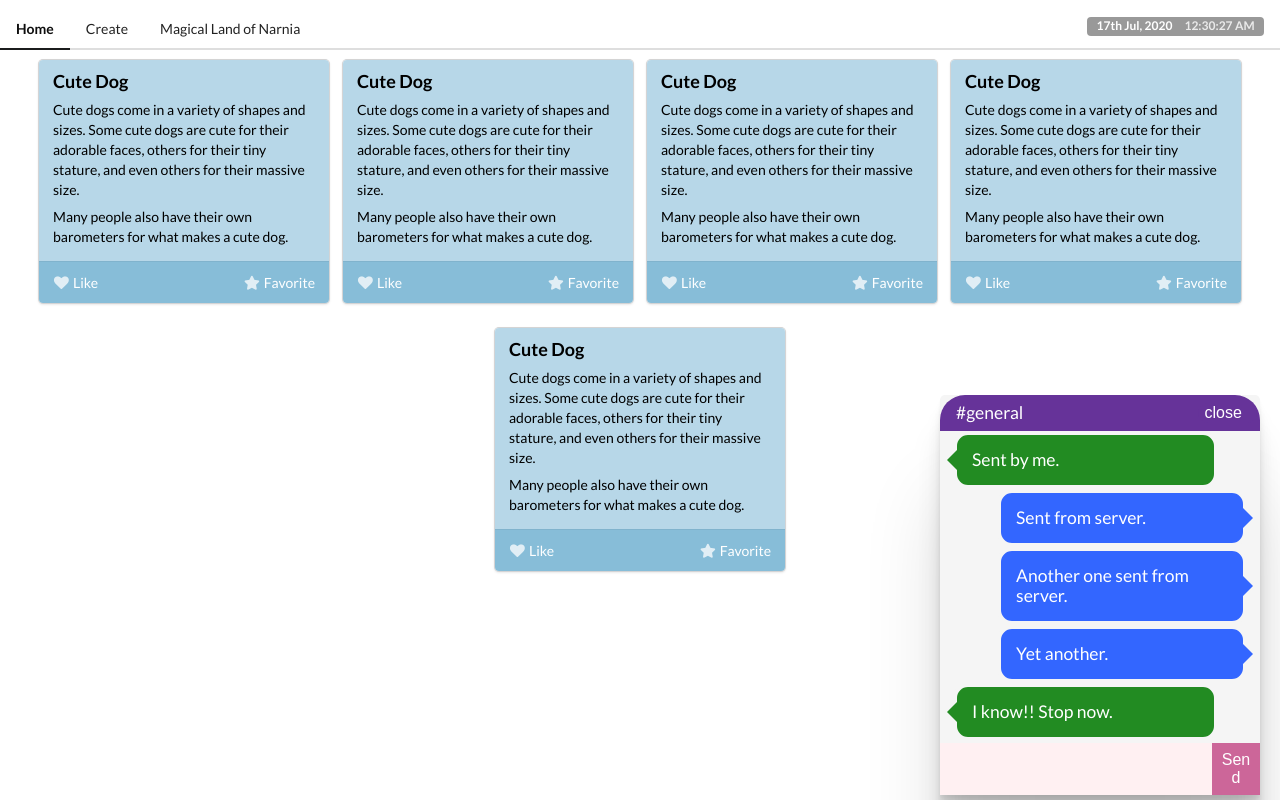
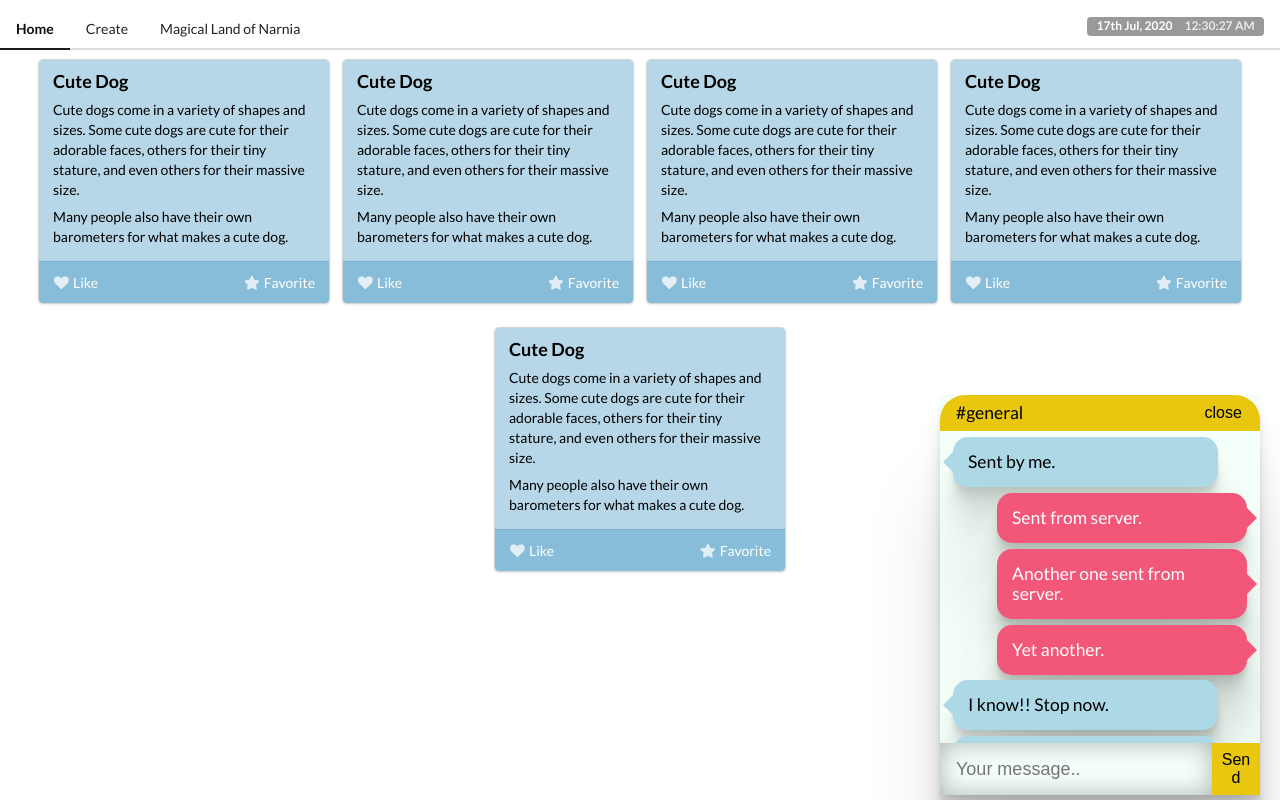
Before and after one commit to ShaminAsfaq/shamin-lives, a React app: page / in a window 1280 px wide. Built offline with nearby package versions, Linux system fonts and the light colour scheme.

Commit message:
Last Message Last-Child has extra margin below.

```diff
--- a/src/chat/Chat.js
+++ b/src/chat/Chat.js
@@ -5,8 +5,83 @@ import ScrollToBottom from 'react-scroll-to-bottom';
 import '../styles/components/Chat.css';
 
 const Chat = () => {
+
+    let availableMessages = [
+        {
+            user: 'client',
+            message: 'Sent by me.'
+        },
+        {
+            user: 'server',
+            message: 'Sent from server.'
+        },
+        {
+            user: 'server',
+            message: 'Another one sent from server.'
+        },
+        {
+            user: 'server',
+            message: 'Yet another.'
+        },
+        {
+            user: 'client',
+            message: 'I know!! Stop now.'
+        },
+        {
+            user: 'client',
+            message: 'Or I will block you.'
+        },
+        {
+            user: 'server',
+            message: 'Okay, I will stop, but only if you say you love me.'
+        },
+        {
+            user: 'client',
+            message: 'Ugh.. alright.'
+        },
+        {
+            user: 'client',
+            message: 'I hate you.'
+        },
+    ];
+
+
+    let isBlocked = false;
+    let [visible, updateVisible] = useState(true);
+    let [hiddenElement, updateHiddenElement] = useState([]);
+    let [messageList, updateMessageList] = useState(availableMessages);
+    let counter = 0;
+
+    const onEnter = (event) => {
+        if(event.which === 13){
+            event.target.dispatchEvent(new Event("submit", {cancelable: true}));
+            event.preventDefault(); // Prevents the addition of a new line in the text field (not needed in a lot of cases)
+        }
+    }
+
+
+    useEffect(() => {
+        let foundDiv = document.getElementsByClassName('chat-window')
+
+        if(foundDiv[0]) {
+            let foundVisibility = document.getElementsByClassName('chat-window')[0].style.visibility;
+            updateVisible(foundVisibility==='hidden'?false:true);
+            updateHiddenElement(foundDiv[0]);
+        }
+
+        document.getElementsByClassName("chat-input-text-area")[0].addEventListener("keypress", onEnter);
+
+    });
+
     let onSendMessage = () => {
-        console.log('Hello !!');
+        let text = document.getElementsByClassName('chat-input-text-area')[0].value;
+
+        let newMessage = {
+            user: 'client',
+            message: text
+        };
+        updateMessageList([...messageList, newMessage]);
+        document.getElementsByClassName('chat-input-text-area')[0].value = '';
     };
 
     let onCloseChatBox = () => {
@@ -21,21 +96,6 @@ const Chat = () => {
         }
     }
 
-    let isBlocked = false;
-
-    let [visible, updateVisible] = useState(true);
-    let [hiddenElement, updateHiddenElement] = useState([]);
-
-    useEffect(() => {
-        let foundDiv = document.getElementsByClassName('chat-window')
-
-        if(foundDiv[0]) {
-            let foundVisibility = document.getElementsByClassName('chat-window')[0].style.visibility;
-            updateVisible(foundVisibility==='hidden'?false:true);
-            updateHiddenElement(foundDiv[0]);
-        }
-    });
-
     return(
         <div>
             {
@@ -49,11 +109,15 @@ const Chat = () => {
                             </button>
                         </div>
                     </div>
-                    <MessageList/>
+                    <MessageList availableMessages={messageList}/>
                     {
                         !isBlocked &&
                         <div className="ui big icon input chat-input">
-                            <textarea className='chat-input-text-area' rows='2'></textarea>
+                            <textarea
+                                className='chat-input-text-area'
+                                placeholder='Your message..'
+                            >
+                            </textarea>
                             <button
                                 className="send-button"
                                 type="submit"
--- a/src/chat/Message.js
+++ b/src/chat/Message.js
@@ -1,20 +1,20 @@
 import React from 'react';
-
+import '../styles/components/Message.css';
 
 const Message = ({user, message}) => {
     return(
-        <div>
+        <div className='single-message-div'>
             {
                 user==='client' &&
                 <div className='single-message-inner-div-client'>
-                    {message}
+                    <div>{message}</div>
                 </div>
             }
 
             {
                 user==='server' &&
                 <div className='single-message-inner-div-server'>
-                    {message}
+                    <div>{message}</div>
                 </div>
             }
         </div>
--- a/src/chat/MessageList.js
+++ b/src/chat/MessageList.js
@@ -1,48 +1,8 @@
 import React from 'react';
 import Message from './Message';
 
-const MessageList = () => {
-
-    let availableMessages = [
-        {
-            user: 'client',
-            message: 'Sent by me.'
-        },
-        {
-            user: 'server',
-            message: 'Sent from server.'
-        },
-        {
-            user: 'server',
-            message: 'Another one sent from server.'
-        },
-        {
-            user: 'server',
-            message: 'Yet another.'
-        },
-        {
-            user: 'client',
-            message: 'I know!! Stop now.'
-        },
-        {
-            user: 'client',
-            message: 'Or I will block you.'
-        },
-        {
-            user: 'server',
-            message: 'Okay, I will stop, but only if you say you love me.'
-        },
-        {
-            user: 'client',
-            message: 'Ugh.. alright.'
-        },
-        {
-            user: 'client',
-            message: 'I hate you.'
-        },
-    ];
-
-
+const MessageList = (props) => {
+    let availableMessages = props.availableMessages;
     return (
         <div className='message-list-div'>
             {
--- a/src/styles/components/Chat.css
+++ b/src/styles/components/Chat.css
@@ -6,7 +6,8 @@
     right: 20px;
     /* left: 20px; */
 	bottom: 5px;
-    background: rgb(245, 245, 245);
+    /* background: rgb(245, 245, 245); */
+    background: #f5fffa;
     border-radius: 5px 5px 0px 0px;
     z-index:100;
     /* border-style: solid; */
@@ -45,12 +46,18 @@
 .chat-input-text-area {
     border-radius: 0 !important;
     border: none !important;
-    background: #fff0f2 !important;
+    background: #f5fffa !important;
 
     width: 100%;
     resize: none;
     outline: none;
-    padding: 10px;
+    padding: 5% 0px 0px 5%;
+
+
+
+    -webkit-box-shadow: inset 0px 0px 30px 0px rgba(0,0,0,0.3);
+    -moz-box-shadow: inset 0px 0px 30px 0px rgba(0,0,0,0.3);
+    box-shadow: inset 0px 0px 25px 0px rgba(0,0,0,0.3);
 }
 
 .chat-input-text-field {
@@ -60,9 +67,9 @@
 }
 
 .send-button {
-    background-color: #CC6699;
+    background-color: #e8c70e;
     border: none;
-    color: white;
+    color: black;
     font-size: 16px;
     cursor: pointer;
     width: 15%;
@@ -72,10 +79,10 @@
 
 .close-button {
     float: right;
-    background-color: rebeccapurple;
+    background-color: #e8c70e;
     border: none;
     border-radius: 50px;
-    color: white;
+    color: black;
     font-size: 16px;
     cursor: pointer;
     padding-right: 5%;
@@ -83,7 +90,7 @@
 }
 
 .send-button:hover {
-    background-color: #CC3399;
+    background-color: #e6de00;
 
 }
 
@@ -91,91 +98,23 @@
     outline:0;
 }
 
-
-/* Message from client, LEFT ARROW */
-
-.single-message-inner-div-client {
-    margin-right: 10%;
-	position: relative;
-	background: #228B22;
-    border: 4px solid rgb(245, 245, 245);
-    padding: 12px;
-    color: white;
+.chat-box-head {
+    background-color: #e8c70e;
+    padding: 2.5% 1% 2.5% 5%;
+    /* padding: 2.5%; */
+    /* text-align: center; */
+    /* font-weight: bold; */
+    color: black;
     font-size: 1.25rem;
-    padding: 15px;
-
-    /* Making the borders round */
-    border-radius: 15px;
+    border-radius: 25px 25px 0px 0px;
 }
 
-.single-message-inner-div-client:after, .single-message-inner-div-client:before {
-	right: 100%;
-	top: 50%;
-	border: solid transparent;
-	content: " ";
-	position: absolute;
-	pointer-events: none;
-}
-
-.single-message-inner-div-client:after {
-	border-color: rgba(136, 183, 213, 0);
-	border-right-color: #228B22;
-	border-width: 10px;
-	margin-top: -10px;
-}
-
-.single-message-inner-div-client:before {
-	border-color: rgba(194, 225, 245, 0);
-	border-right-color: rgb(245, 245, 245);
-	border-width: 16px;
-	margin-top: -16px;
-}
-
-
-/* Message from server, RIGHT ARROW */
-
-.single-message-inner-div-server {
-    margin-left: 15%;
-	position: relative;
-	background: #3366FF;
-    border: 4px solid rgb(245, 245, 245);
-    padding: 12px;
-    color: white;
-    font-size: 1.25rem;
-    padding: 15px;
-
-    /* Making the borders round */
-    border-radius: 15px;
-}
-
-.single-message-inner-div-server:after, .single-message-inner-div-server:before {
-	left: 100%;
-	top: 50%;
-	border: solid transparent;
-	content: " ";
-	position: absolute;
-	pointer-events: none;
-}
-
-.single-message-inner-div-server:after {
-	border-color: rgba(136, 183, 213, 0);
-	border-left-color: #3366FF;
-	border-width: 10px;
-	margin-top: -10px;
-}
-
-.single-message-inner-div-server:before {
-	border-color: rgba(194, 225, 245, 0);
-	border-left-color: rgb(245, 245, 245);
-	border-width: 16px;
-	margin-top: -16px;
-}
 
 .message-list-div {
     top: 5%;
     right: 3%;
     left: 3%;
-    height: 78%;
+    height: 80%;
     /* position: absolute; */
     border-radius: 6px;
 
@@ -203,15 +142,3 @@
     /* word-break: break-word; */
     /* hyphens: auto; */
 }
-
-
-.chat-box-head {
-    background-color: rebeccapurple;
-    padding: 2.5% 1% 2.5% 5%;
-    /* padding: 2.5%; */
-    /* text-align: center; */
-    /* font-weight: bold; */
-    color: white;
-    font-size: 1.25rem;
-    border-radius: 25px 25px 0px 0px;
-}
--- /dev/null
+++ b/src/styles/components/Message.css
@@ -0,0 +1,115 @@
+.single-message-div {
+	cursor: pointer;
+}
+
+.single-message-div > div > div::selection {
+	background-color: #aaa;
+    color: white;
+}
+
+/* Message from client, LEFT ARROW */
+
+.single-message-inner-div-client {
+    margin-right: 10%;
+	position: relative;
+	background: #add8e6;
+    /* border: 4px solid rgb(245, 245, 245); */
+    color: black;
+    font-size: 1.25rem;
+    padding: 15px;
+
+    /* Making the borders round */
+	border-radius: 15px;
+
+	box-shadow:
+    0 2.8px 2.2px rgba(0, 0, 0, 0.034),
+    0 6.7px 5.3px rgba(0, 0, 0, 0.048),
+    0 12.5px 10px rgba(0, 0, 0, 0.06),
+    0 22.3px 17.9px rgba(0, 0, 0, 0.072),
+    0 41.8px 33.4px rgba(0, 0, 0, 0.086),
+	0 100px 80px rgba(0, 0, 0, 0.12)
+
+
+}
+
+.single-message-inner-div-client:after, .single-message-inner-div-client:before {
+	right: 100%;
+	top: 50%;
+	border: solid transparent;
+	content: " ";
+	position: absolute;
+	pointer-events: none;
+}
+
+.single-message-inner-div-client:after {
+	border-color: rgba(136, 183, 213, 0);
+	border-right-color: #add8e6;
+	border-width: 10px;
+	margin-top: -10px;
+}
+
+.single-message-inner-div-client:before {
+	border-color: rgba(194, 225, 245, 0);
+	/* border-right-color: rgb(245, 245, 245); */
+	border-width: 16px;
+	margin-top: -16px;
+}
+
+
+/* Message from server, RIGHT ARROW */
+
+.single-message-inner-div-server {
+    margin-left: 15%;
+	position: relative;
+	background: #f25779;
+    /* border: 4px solid rgb(245, 245, 245); */
+    color: white;
+    font-size: 1.25rem;
+    padding: 15px;
+
+    /* Making the borders round */
+	border-radius: 15px;
+
+	box-shadow:
+    0 2.8px 2.2px rgba(0, 0, 0, 0.034),
+    0 6.7px 5.3px rgba(0, 0, 0, 0.048),
+    0 12.5px 10px rgba(0, 0, 0, 0.06),
+    0 22.3px 17.9px rgba(0, 0, 0, 0.072),
+    0 41.8px 33.4px rgba(0, 0, 0, 0.086),
+	0 100px 80px rgba(0, 0, 0, 0.12)
+}
+
+.single-message-inner-div-server:after, .single-message-inner-div-server:before {
+	left: 100%;
+	top: 50%;
+	border: solid transparent;
+	content: " ";
+	position: absolute;
+	pointer-events: none;
+}
+
+.single-message-inner-div-server:after {
+	border-color: rgba(136, 183, 213, 0);
+	border-left-color: #f25779;
+	border-width: 10px;
+	margin-top: -10px;
+}
+
+.single-message-inner-div-server:before {
+	border-color: rgba(194, 225, 245, 0);
+	/* border-left-color: rgb(245, 245, 245); */
+	border-width: 16px;
+	margin-top: -16px;
+}
+
+.message-list-div > div {
+    margin-bottom: 2%;
+}
+
+.message-list-div > div:last-child {
+    margin-bottom: 25%;
+}
+
+.message-list-div > div:first-child {
+    margin-top: 2%;
+}
```
